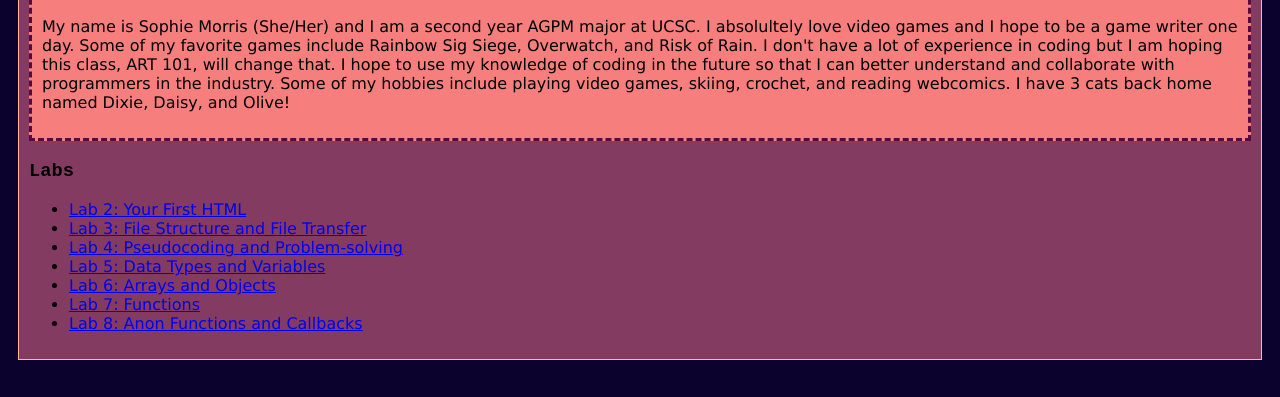
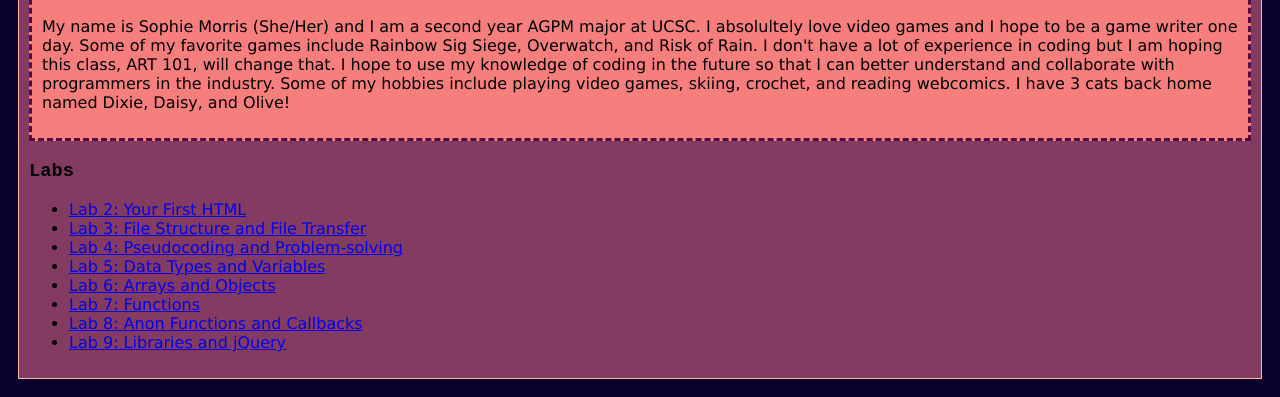
Before and after one commit to SJM17/art101, a plain HTML site: page index.html in a window 1280 px wide. Shown: the part 403-800 px from the top of the page. Drawn offline with Linux system fonts and the light colour scheme.

Commit message:
Link homepage to lab9

```diff
--- a/index.html
+++ b/index.html
@@ -50,6 +50,7 @@
 					<li><a href="lab6/">Lab 6: Arrays and Objects</a></li>
 					<li><a href="lab7/">Lab 7: Functions</a></li>
 					<li><a href="lab8/">Lab 8: Anon Functions and Callbacks</a></li>
+					<li><a href="lab9/">Lab 9: Libraries and jQuery</a></li>
 				</ul>
 			 </div>
 		</nav>
```
